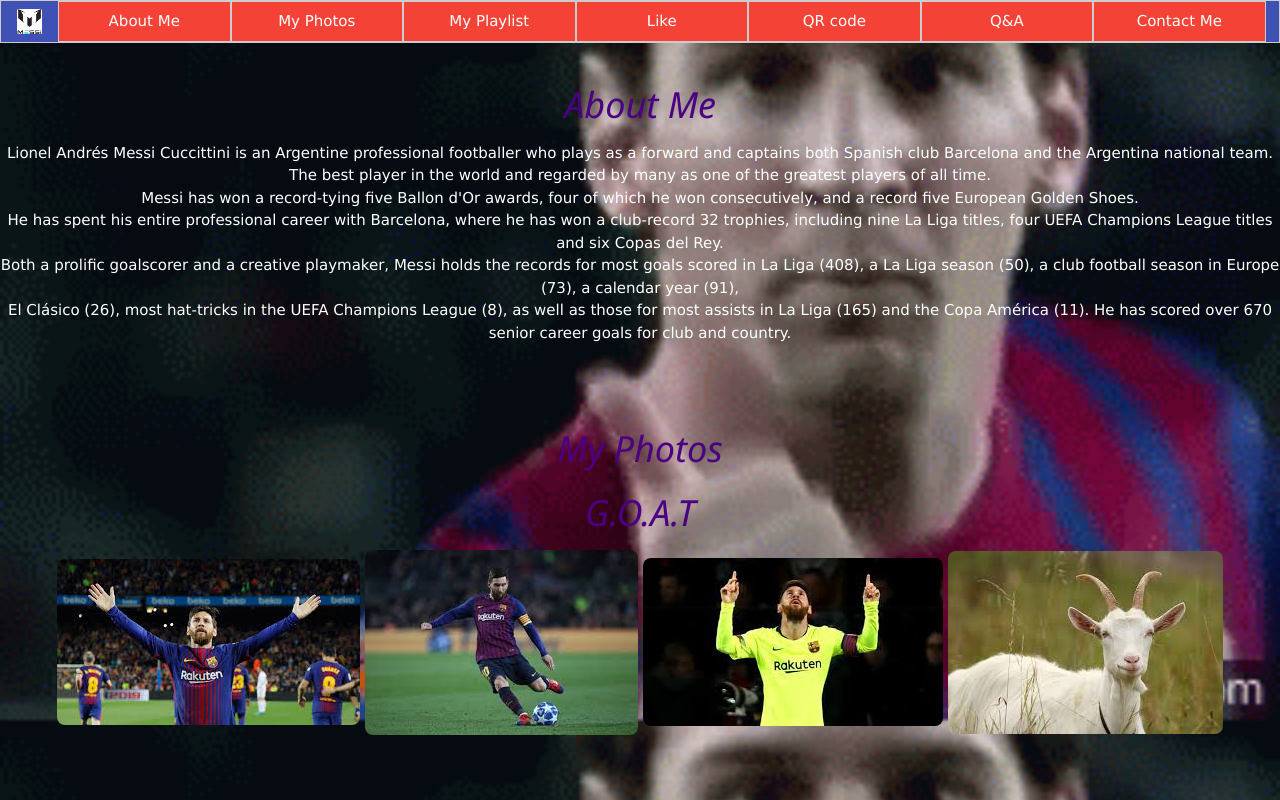
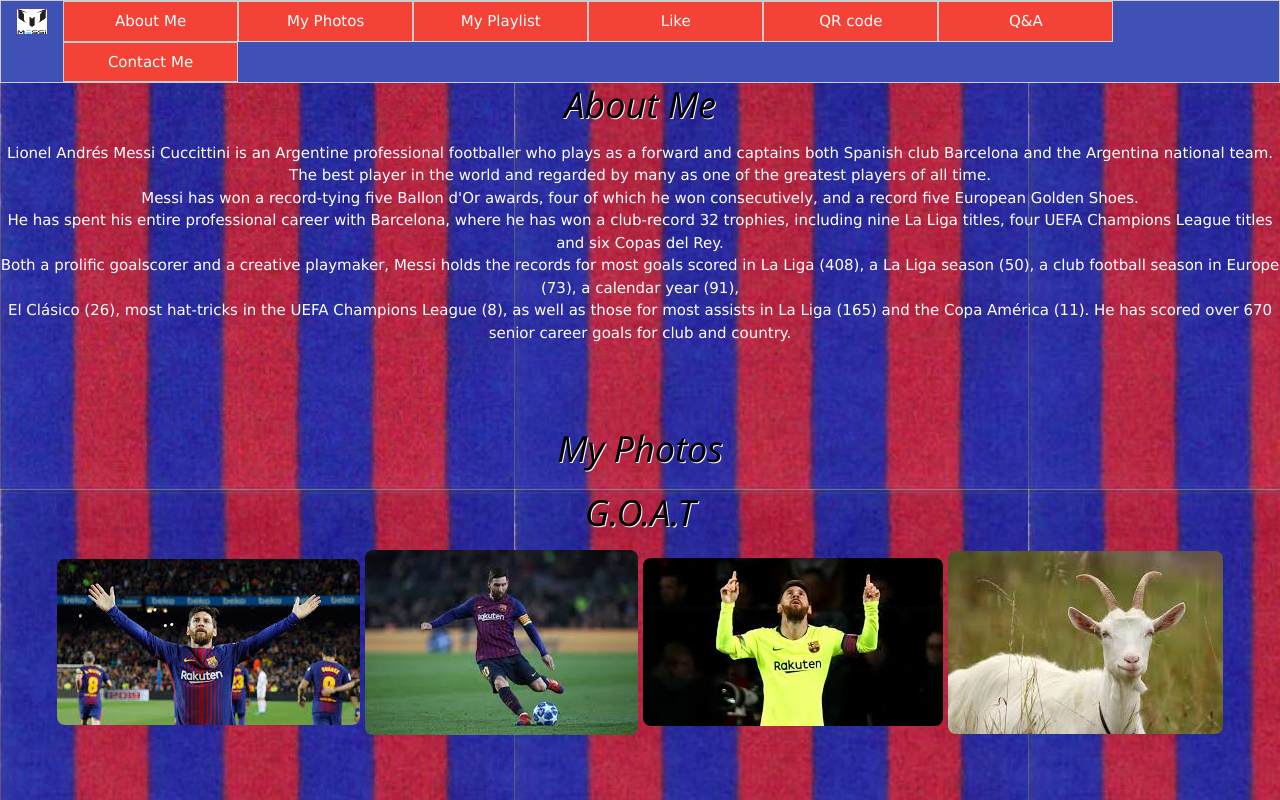
Before and after one commit to AlonZolfi/MessiWebsite, a plain HTML site: page index.html in a window 1280 px wide. Shown: the top 800 px of the page. Drawn offline with nearby package versions, Linux system fonts and the light colour scheme.

Commit message:
new background

```diff
--- a/index.html
+++ b/index.html
@@ -7,14 +7,14 @@
 <body>
 
 <div id="menu" class="w3-bar w3-border w3-indigo">
-<a href="#top" class="w3-bar-item" ><img src="logo.png" width ="25px" height="25px"/></a>
-<a href="#about" class="w3-bar-item w3-border w3-button w3-red w3-hover-indigo" style="width:13.5%">About Me</a>
-<a href="#photos" class="w3-bar-item w3-border w3-button w3-red w3-hover-indigo"  style="width:13.5%">My Photos</a>
-<a href="#playlist" class="w3-bar-item w3-border w3-button w3-red w3-hover-indigo" style="width:13.5%">My Playlist</a>
-<a href="#like" class="w3-bar-item w3-border w3-button w3-red w3-hover-indigo" style="width:13.5%">Like</a>
-<a href="#qrcoder" class="w3-bar-item w3-border w3-button w3-red w3-hover-indigo" style="width:13.5%">QR code</a>
-<a href="#spa" class="w3-bar-item w3-border w3-button w3-red w3-hover-indigo" style="width:13.5%" >Q&A</a>
-<a href="#contact" class="w3-bar-item w3-border w3-button w3-red w3-hover-indigo"  style="width:13.5%">Contact Me</a>
+<a href="#top" class="w3-bar-item" ><img src="logo.png" width ="30px" height="25px"/></a>
+<a href="#about" class="w3-bar-item w3-border w3-button w3-red w3-hover-indigo" style="width:13.7%">About Me</a>
+<a href="#photos" class="w3-bar-item w3-border w3-button w3-red w3-hover-indigo"  style="width:13.7%">My Photos</a>
+<a href="#playlist" class="w3-bar-item w3-border w3-button w3-red w3-hover-indigo" style="width:13.7%">My Playlist</a>
+<a href="#like" class="w3-bar-item w3-border w3-button w3-red w3-hover-indigo" style="width:13.7%">Like</a>
+<a href="#qrcoder" class="w3-bar-item w3-border w3-button w3-red w3-hover-indigo" style="width:13.7%">QR code</a>
+<a href="#spa" class="w3-bar-item w3-border w3-button w3-red w3-hover-indigo" style="width:13.7%" >Q&A</a>
+<a href="#contact" class="w3-bar-item w3-border w3-button w3-red w3-hover-indigo"  style="width:13.7%">Contact Me</a>
 </div>
 <section id="top" class="section"></section>
 <section id="about" class="section">
--- a/style.css
+++ b/style.css
@@ -27,13 +27,13 @@ body
 	font-family: Georgia, 'Times New Roman', Times, serif;
 	color: white;
 	background: rgb(58, 58, 219);
-	background-image: url('background.gif');
-	background-size: 100%;
+	background-image: url('background1.jpg');
 }
 h1{
 	font-style: italic;
 	border-style: solid red;
-	color:indigo;
+	color:black;
+	text-shadow: 1px 1px white;
 }
 
 iframe{
```
Also changed, not shown: background.gif (deleted), background1.jpg (added).
